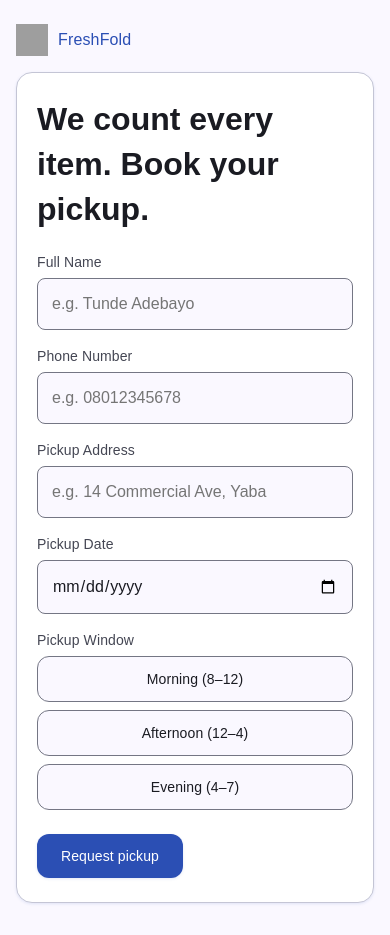
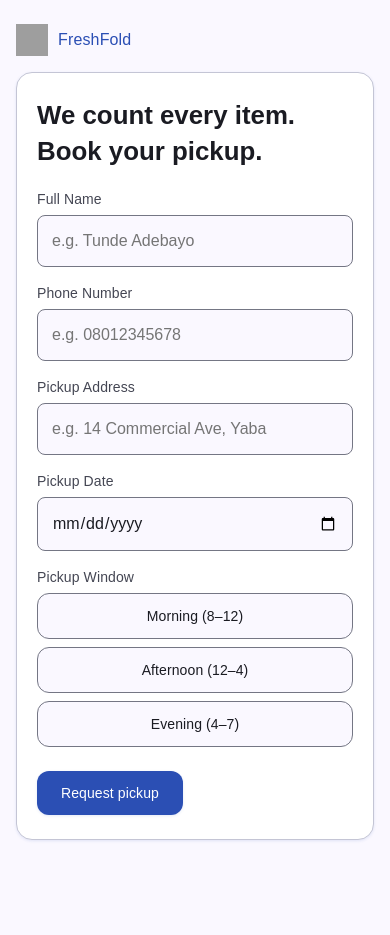
Before and after one commit to johndavidagaba/freshfold, a Next.js app: page /schedule in a window 390 px wide. After the commit the page ends 872 px from the top, so only its background shows below. Built offline with nearby package versions, Linux system fonts and the light colour scheme; grey boxes are pictures that could not be loaded; a web font is replaced by a local one.

Commit message:
Make schedule heading responsive with clamp between Headline Small and Headline Large

```diff
--- a/app/schedule/page.module.css
+++ b/app/schedule/page.module.css
@@ -58,6 +58,8 @@
   color: var(--color-on-surface);
   margin: 0;
   max-width: 21ch;
+  font-size: clamp(var(--type-headline-small-size), 1.25rem + 1.5vw, var(--type-headline-large-size));
+  line-height: 1.4;
 }
 
 .form {
```
